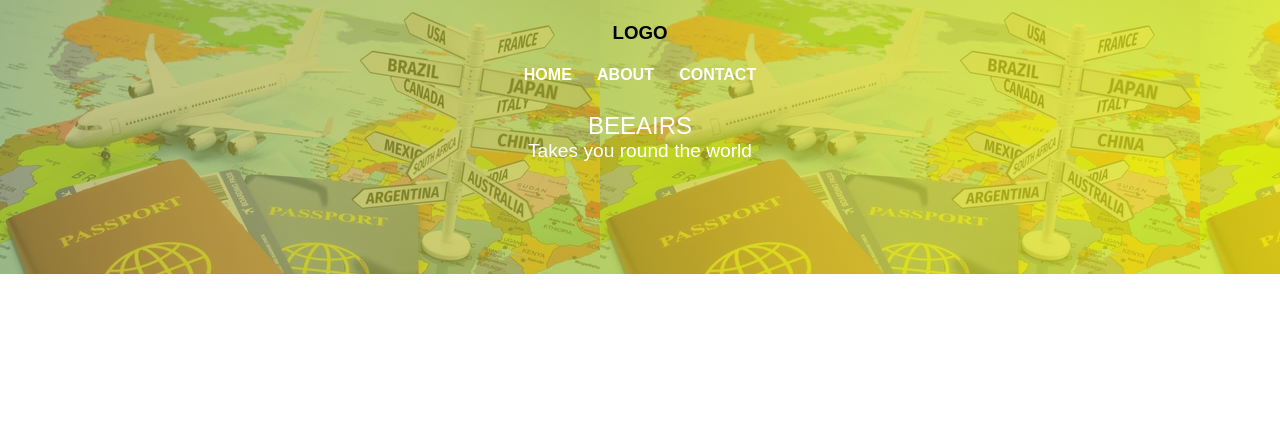
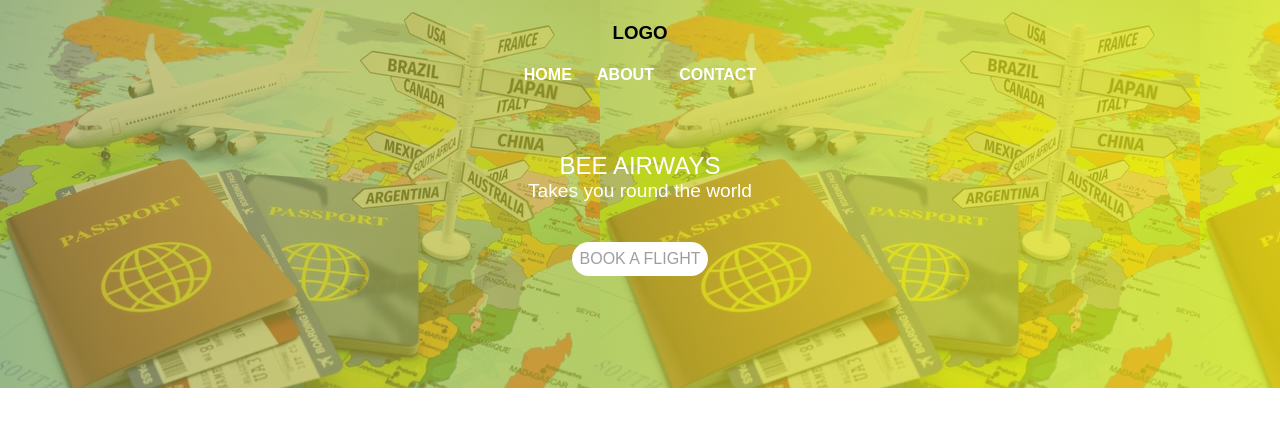
Before and after one commit to Habeeb-bee/Bee-Airways, a plain HTML site: page index.html in a window 1280 px wide. Drawn offline with Linux system fonts and the light colour scheme.

Commit message:
add and animate btn

```diff
--- a/index.html
+++ b/index.html
@@ -22,12 +22,14 @@
     </header>
 
         <Section class="home-hero">
-        <div class="container">
+        <div class="title-container">
             <h1 class="title">
-                <div class="t1">BEEAIRS</div>
+                <div class="t1">BEE AIRWAYS</div>
                 <div class="t2"><span class="title-span"> Takes you round the world</span></div>
             </h1>
         </div>
+
+        <a href="" class="buttons button-white"> BOOK A FLIGHT</a>
     </Section>
 
 
--- a/style.css
+++ b/style.css
@@ -63,6 +63,15 @@ img {
     }
 }
 
+@keyframes moveUp {
+    0% {
+        opacity: 0;
+        transform: translateY(100px);
+    }
+
+
+}
+
 /* logo */
 .logo{
     left: 20px;
@@ -111,6 +120,10 @@ nav a {
 
 /* title */
 
+
+.title-container{
+    margin: 40px;
+}
 .title{
     color: #fff;
 
@@ -136,3 +149,36 @@ nav a {
     animation: moveInRight;
     animation-duration: 1s;
 }
+
+/* buttons */
+
+.buttons:link,
+.buttons:visited
+{
+    padding: .5em;
+    border-radius: 100px;
+    transition: all .4s;
+    display: inline-block;
+
+}
+
+.buttons:hover{
+    transform: translateY(-3px);
+    box-shadow: 0 10px 20px #00000033;
+}
+
+.buttons:active{
+    transform: translateY(-1px);
+    box-shadow: 0 5px 10px #0000003a;
+
+}
+.button-white {
+    background-color: #fff;
+    color: #9e9e9e;
+    text-decoration: none;
+    animation: moveUp 1s ;
+    font-size: .8;
+    font-weight: 200 ;
+
+
+}
```
